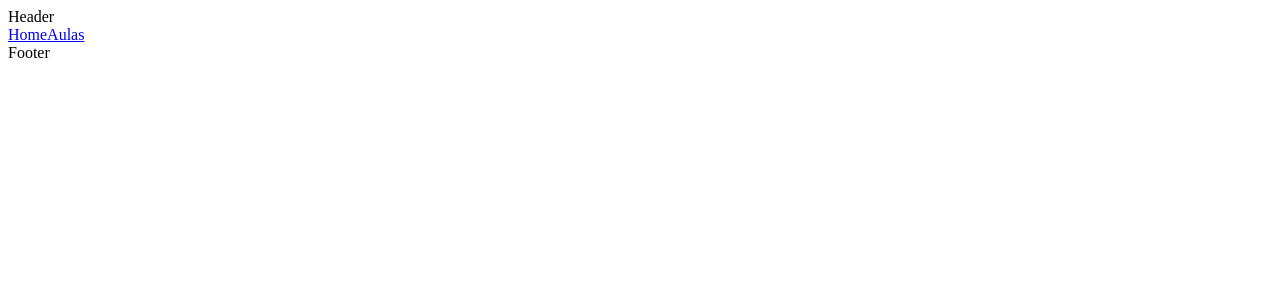
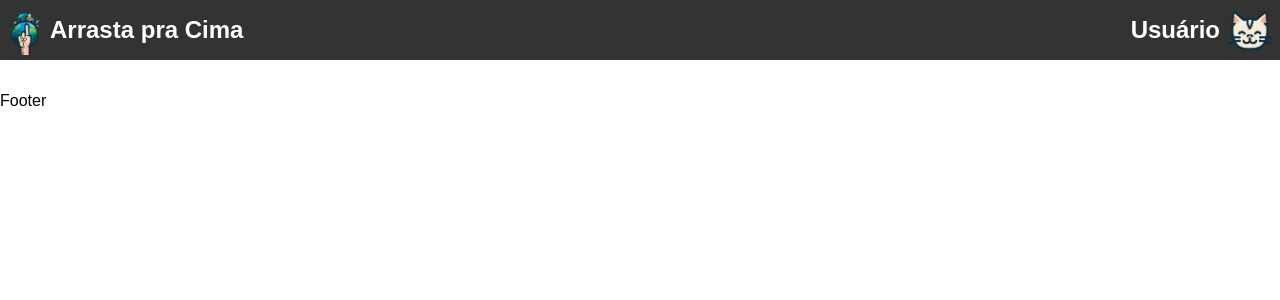
Before and after one commit to gabrielyvg/arrasta-pra-cima, a Next.js app: page / in a window 1280 px wide. Shown: the top 300 px of the page. Built offline with nearby package versions, Linux system fonts and the light colour scheme.

Commit message:
base header

```diff
--- a/src/components/Header.js
+++ b/src/components/Header.js
@@ -1,13 +1,23 @@
-import Link from 'next/link';
-import styles from '@/styles/Header.module.css';
+import styles from "@/styles/Header.module.css";
+import Image from "next/image";
 
 export default function Header() {
   return (
     <header>
-        Header
-      <nav>
-        <Link href={'/'}>Home</Link>
-        <Link href={'/aulas'}>Aulas</Link>
+      <nav className={styles.navbar}>
+        <div className={styles.logo}>
+          <Image
+            src="/logo_1.png"
+            width="50"
+            height="50"
+            alt="Logo arrasta pra cima"
+          />
+          <h1 className={styles.link_items}>Arrasta pra Cima</h1>
+        </div>
+        <div className={styles.logo}>
+          <h1 className={styles.link_items}>Usuário</h1>
+          <Image src="/icone_1.png" width="60" height="60" alt="Foto usuario" />
+        </div>
       </nav>
     </header>
   );
--- a/src/styles/Header.module.css
+++ b/src/styles/Header.module.css
@@ -0,0 +1,18 @@
+.navbar {
+  display: flex;
+  justify-content: space-between;
+  align-items: center;
+  margin-bottom: 2em;
+  background-color: #333;
+  color: #fff;
+}
+
+.logo {
+  display: flex;
+  justify-content: center;
+  align-items: center;
+}
+
+.logo h1 {
+  color: #fff;
+}
--- a/src/styles/globals.css
+++ b/src/styles/globals.css
@@ -0,0 +1,6 @@
+* {
+    font-family: Arial, Helvetica, sans-serif;
+    margin: 0;
+    padding: 0;
+    box-sizing: border-box;
+}
```
Also changed, not shown: public/icone_1.png (added), public/logo_1.png (added).
